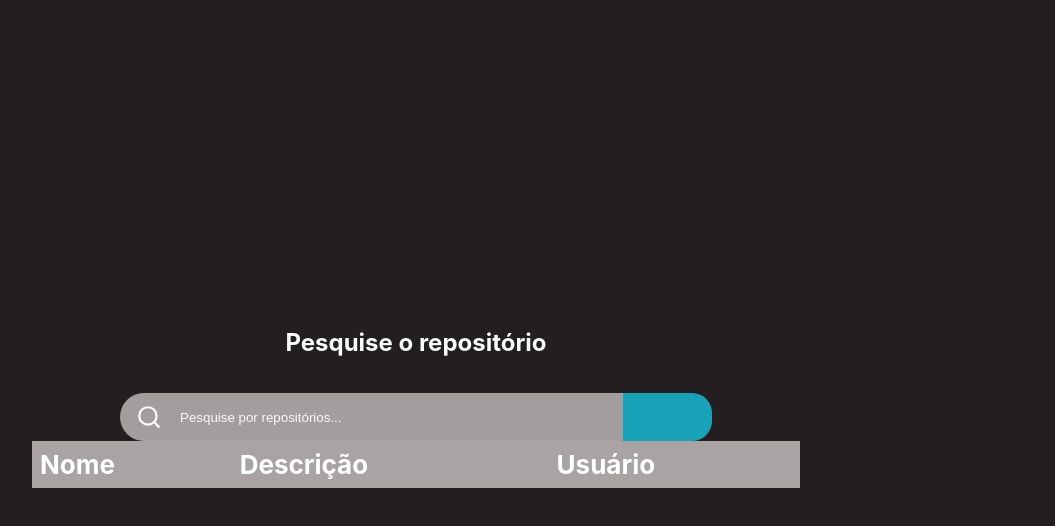
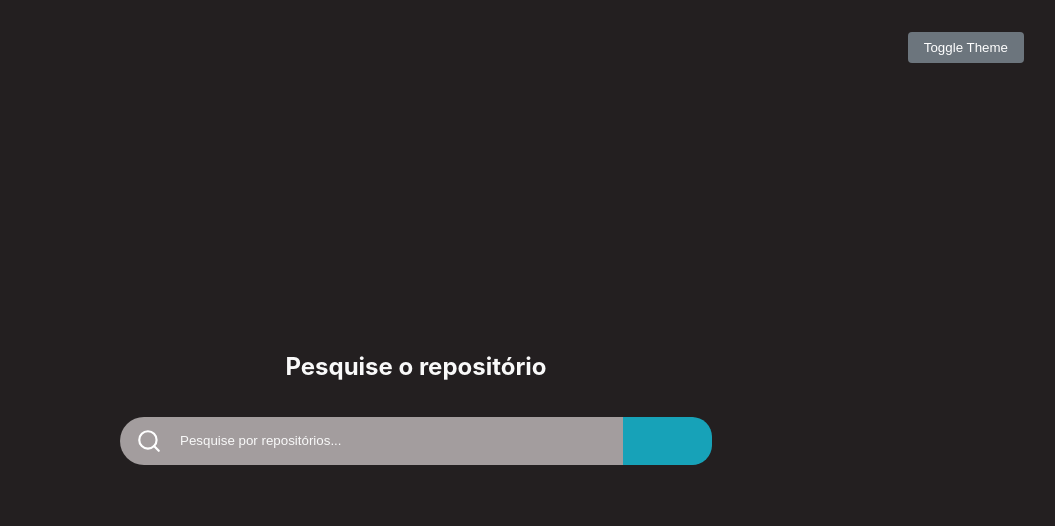
Before and after one commit to EmmanuelStocco/challenge-tecnorise, a React (Create React App) app: page / in a window 1280 px wide. Shown: the top 526 px of the page, without its empty margins (224-1279 px from the left). Built offline with nearby package versions, Linux system fonts and the light colour scheme.

Commit message:
refactor: main screen organization

```diff
--- a/src/App.tsx
+++ b/src/App.tsx
@@ -16,9 +16,8 @@ function App() {
   return (
     <Provider store={store}>
     <ThemeProvider theme={theme}>
-       <HomePage>
-        <ToggleButton onClick={toggleTheme}>Toggle Theme</ToggleButton>
-       </HomePage>
+      <ToggleButton onClick={toggleTheme}>Toggle Theme</ToggleButton>
+       <HomePage />
     </ThemeProvider>
     </Provider>
   );
--- a/src/components/RepositoryTable/index.tsx
+++ b/src/components/RepositoryTable/index.tsx
@@ -14,13 +14,14 @@ interface TableProps {
 }
 
 export function RepositoryTable  ({ repositories }: TableProps) {
+  console.log('repositories', repositories)
   return (
     <TableContainer>
       <TableHead>
         <TableHeadRow>
-          <TableHeadCell>Nome</TableHeadCell>
+          <TableHeadCell>Nome do Repositório</TableHeadCell>
           <TableHeadCell>Descrição</TableHeadCell>
-          <TableHeadCell>Usuário</TableHeadCell>
+          <TableHeadCell>Proprietário</TableHeadCell>
         </TableHeadRow>
       </TableHead>
       <TableBody>
--- a/src/components/RepositoryTable/style.ts
+++ b/src/components/RepositoryTable/style.ts
@@ -5,6 +5,7 @@ import styled from 'styled-components';
 export const TableContainer = styled.table`
   width: 60%;
   border-collapse: collapse;
+  margin-top: 2rem;
   background-color: ${(props) => props.theme.colors.container};
 `;
 
--- a/src/pages/index.tsx
+++ b/src/pages/index.tsx
@@ -22,7 +22,7 @@ interface DispatchProps {
 };
 
 interface OwnProps {
-  children: ReactNode;
+  // children: ReactNode;
 };
 
 type Props = StateProps & DispatchProps & OwnProps;
@@ -53,7 +53,10 @@ const HomePage: React.FC<Props> = (props) => {
       <TextIntro title='Pesquise o repositório'/>
       <SearchBar handleSearch={handleSearch} />
       {/* <button onClick={handleLoadSingleRepository}>Load Single Repository</button>    */}
-      <RepositoryTable  repositories={repositories} />
+
+      {
+        repositories.length > 0 && <RepositoryTable  repositories={repositories} />
+      }
     </Container>
   );
 };
```
